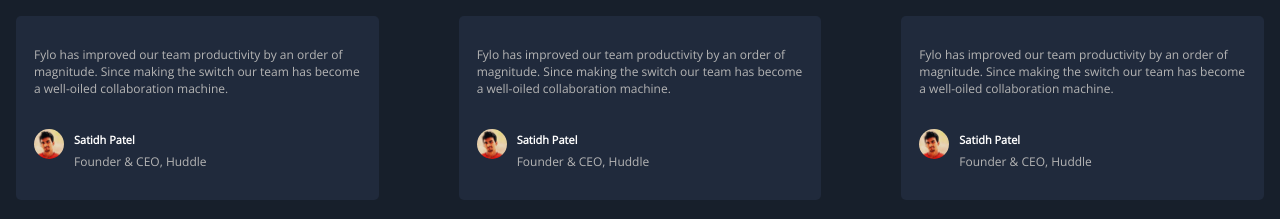
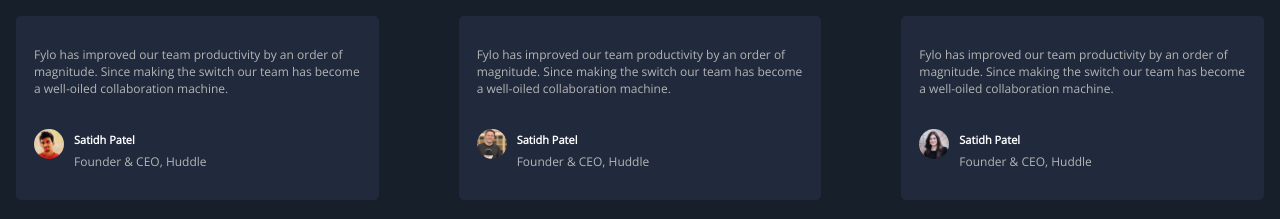
Before and after one commit to UsefMa/Fylo_Landing_Page, a plain HTML site: page index.html in a window 1280 px wide. Shown: the part 2320-2539 px from the top of the page. Drawn offline with nearby package versions, Linux system fonts and the light colour scheme.

Commit message:
first commit

```diff
--- a/index.html
+++ b/index.html
@@ -136,7 +136,7 @@
             collaboration machine.
           </p>
 
-          <img class="team_img" src="./images/profile-1.jpg" alt="" />
+          <img class="team_img" src="./images/profile-2.jpg" alt="" />
           <h5 class="team_name">Satidh Patel</h5>
           <p class="team_job">Founder & CEO, Huddle</p>
         </div>
@@ -147,7 +147,7 @@
             collaboration machine.
           </p>
 
-          <img class="team_img" src="./images/profile-1.jpg" alt="" />
+          <img class="team_img" src="./images/profile-3.jpg" alt="" />
           <h5 class="team_name">Satidh Patel</h5>
           <p class="team_job">Founder & CEO, Huddle</p>
         </div>
```
